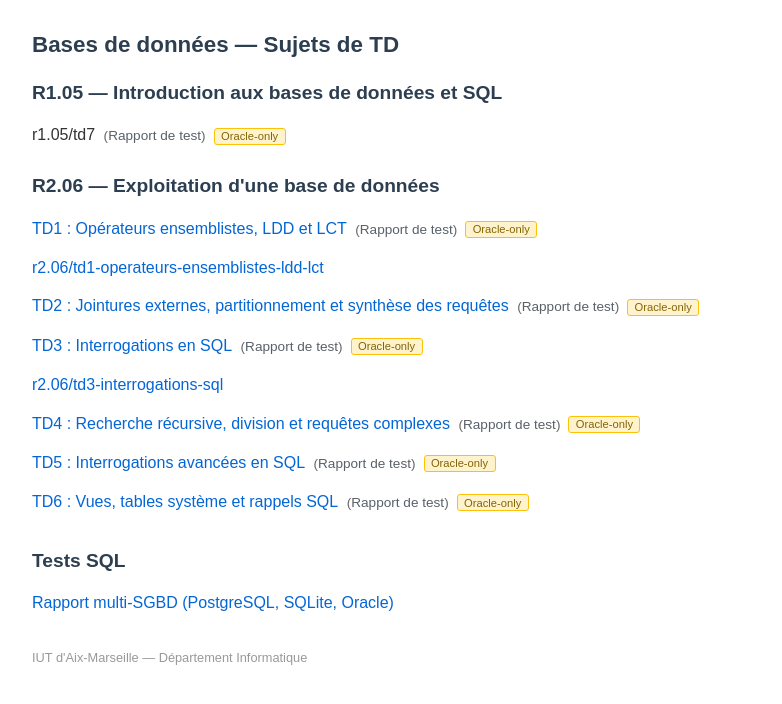
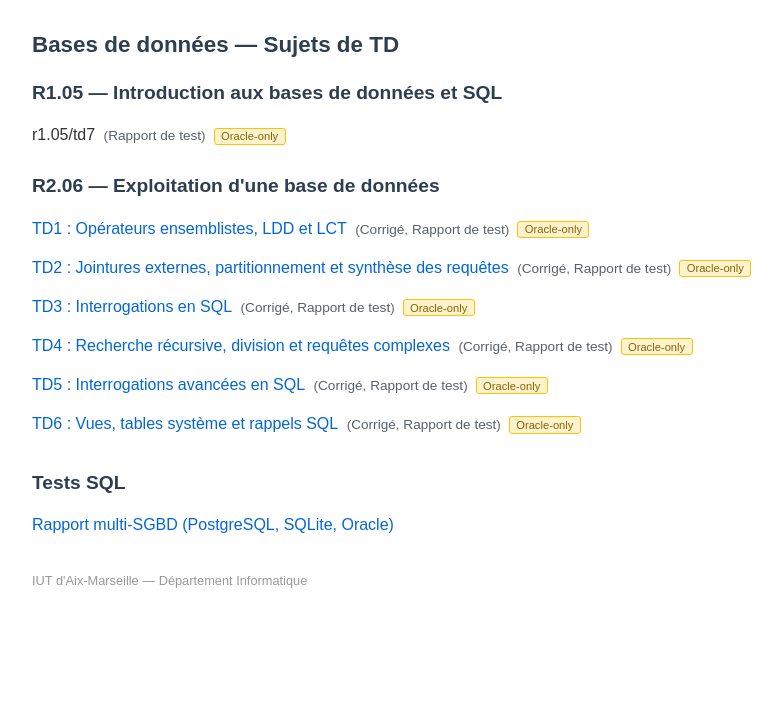
Before and after one commit to IUTInfoAix-R105-R206/Documents, a plain HTML site: page index.html in a window 1280 px wide. Shown: the whole page, without its empty margins (248-1030 px from the left). Drawn offline with Linux system fonts and the light colour scheme.

Commit message:
deploy: 87ff44a891b378e3579fff1a6b442c7214421d1d

```diff
--- a/index.html
+++ b/index.html
@@ -32,14 +32,12 @@
 <li><span class="td-title">r1.05/td7</span> <span class="td-links">(<a href="reports/r1.05-td7.html">Rapport de test</a>)</span><span class="badge badge-oracle">Oracle-only</span></li>
 </ul><h2>R2.06 — Exploitation d'une base de données</h2>
 <ul>
-<li><a href="pdfs/r2.06/td1.pdf" class="td-title">TD1 : Opérateurs ensemblistes, LDD et LCT</a> <span class="td-links">(<a href="reports/r2.06-td1.html">Rapport de test</a>)</span><span class="badge badge-oracle">Oracle-only</span></li>
-<li><a href="pdfs/r2.06/td1-operateurs-ensemblistes-ldd-lct.pdf" class="td-title">r2.06/td1-operateurs-ensemblistes-ldd-lct</a></li>
-<li><a href="pdfs/r2.06/td2.pdf" class="td-title">TD2 : Jointures externes, partitionnement et synthèse des requêtes</a> <span class="td-links">(<a href="reports/r2.06-td2.html">Rapport de test</a>)</span><span class="badge badge-oracle">Oracle-only</span></li>
-<li><a href="pdfs/r2.06/td3.pdf" class="td-title">TD3 : Interrogations en SQL</a> <span class="td-links">(<a href="reports/r2.06-td3.html">Rapport de test</a>)</span><span class="badge badge-oracle">Oracle-only</span></li>
-<li><a href="pdfs/r2.06/td3-interrogations-sql.pdf" class="td-title">r2.06/td3-interrogations-sql</a></li>
-<li><a href="pdfs/r2.06/td4.pdf" class="td-title">TD4 : Recherche récursive, division et requêtes complexes</a> <span class="td-links">(<a href="reports/r2.06-td4.html">Rapport de test</a>)</span><span class="badge badge-oracle">Oracle-only</span></li>
-<li><a href="pdfs/r2.06/td5.pdf" class="td-title">TD5 : Interrogations avancées en SQL</a> <span class="td-links">(<a href="reports/r2.06-td5.html">Rapport de test</a>)</span><span class="badge badge-oracle">Oracle-only</span></li>
-<li><a href="pdfs/r2.06/td6.pdf" class="td-title">TD6 : Vues, tables système et rappels SQL</a> <span class="td-links">(<a href="reports/r2.06-td6.html">Rapport de test</a>)</span><span class="badge badge-oracle">Oracle-only</span></li>
+<li><a href="pdfs/r2.06/td1.pdf" class="td-title">TD1 : Opérateurs ensemblistes, LDD et LCT</a> <span class="td-links">(<a href="pdfs/r2.06/td1-correction.pdf">Corrigé</a>, <a href="reports/r2.06-td1.html">Rapport de test</a>)</span><span class="badge badge-oracle">Oracle-only</span></li>
+<li><a href="pdfs/r2.06/td2.pdf" class="td-title">TD2 : Jointures externes, partitionnement et synthèse des requêtes</a> <span class="td-links">(<a href="pdfs/r2.06/td2-correction.pdf">Corrigé</a>, <a href="reports/r2.06-td2.html">Rapport de test</a>)</span><span class="badge badge-oracle">Oracle-only</span></li>
+<li><a href="pdfs/r2.06/td3.pdf" class="td-title">TD3 : Interrogations en SQL</a> <span class="td-links">(<a href="pdfs/r2.06/td3-correction.pdf">Corrigé</a>, <a href="reports/r2.06-td3.html">Rapport de test</a>)</span><span class="badge badge-oracle">Oracle-only</span></li>
+<li><a href="pdfs/r2.06/td4.pdf" class="td-title">TD4 : Recherche récursive, division et requêtes complexes</a> <span class="td-links">(<a href="pdfs/r2.06/td4-correction.pdf">Corrigé</a>, <a href="reports/r2.06-td4.html">Rapport de test</a>)</span><span class="badge badge-oracle">Oracle-only</span></li>
+<li><a href="pdfs/r2.06/td5.pdf" class="td-title">TD5 : Interrogations avancées en SQL</a> <span class="td-links">(<a href="pdfs/r2.06/td5-correction.pdf">Corrigé</a>, <a href="reports/r2.06-td5.html">Rapport de test</a>)</span><span class="badge badge-oracle">Oracle-only</span></li>
+<li><a href="pdfs/r2.06/td6.pdf" class="td-title">TD6 : Vues, tables système et rappels SQL</a> <span class="td-links">(<a href="pdfs/r2.06/td6-correction.pdf">Corrigé</a>, <a href="reports/r2.06-td6.html">Rapport de test</a>)</span><span class="badge badge-oracle">Oracle-only</span></li>
 </ul>
   <div class="section-reports">
 <h2>Tests SQL</h2>
```
Also changed, not shown: 12 other files.
